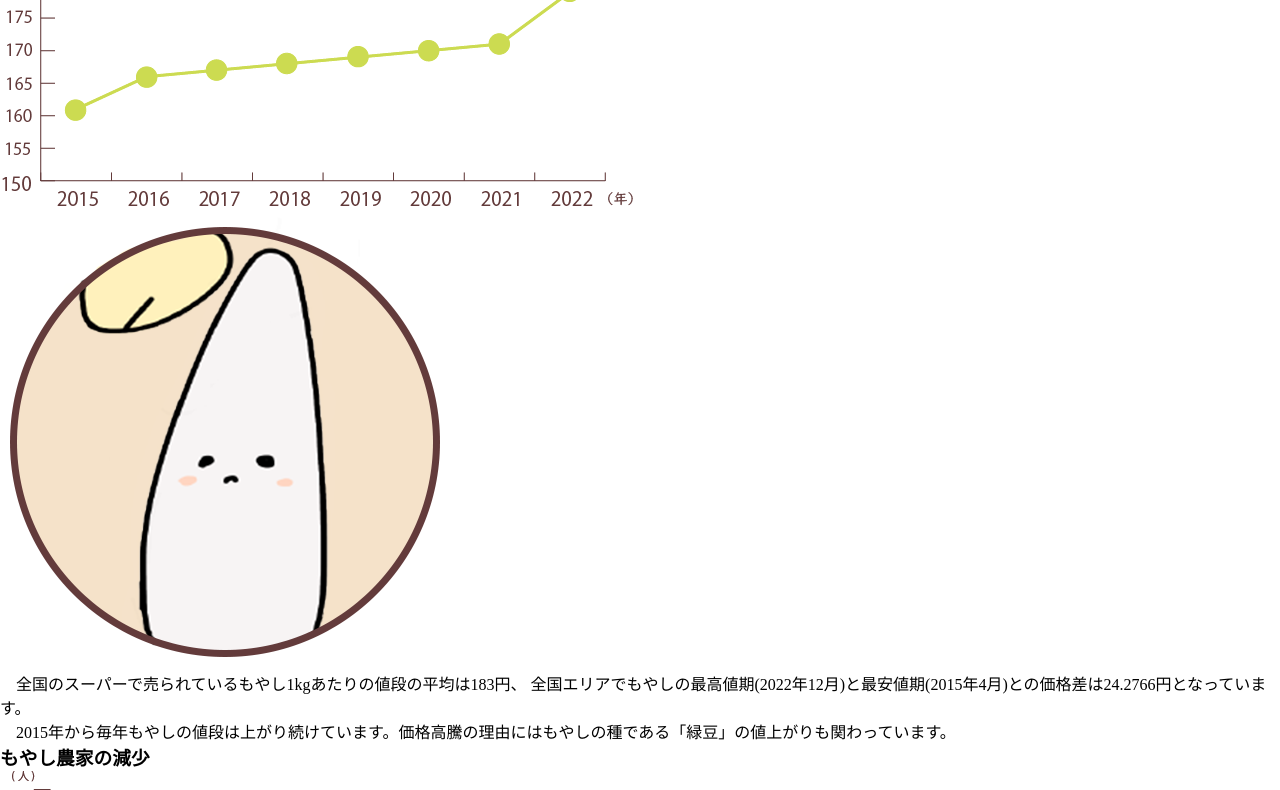
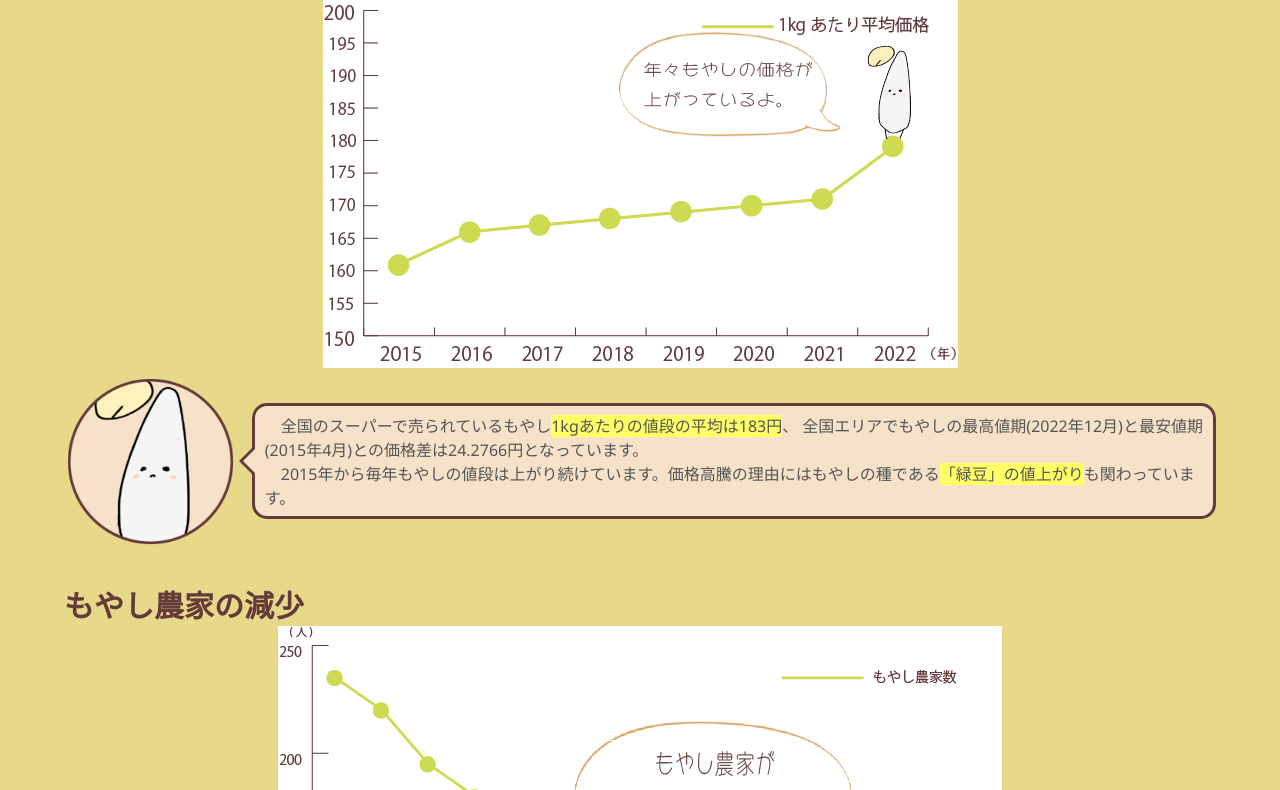
Before and after one commit to yoshidasen/hackathon2023_A, a plain HTML site: page farmer.html in a window 1280 px wide. Shown: the part 353-1143 px from the top of the page. Drawn offline with Linux system fonts and the light colour scheme; some packages are replaced by stand-ins of ours.

Commit message:
head内linkの修正をしました。

```diff
--- a/farmer.html
+++ b/farmer.html
@@ -5,7 +5,7 @@
     <meta http-equiv="X-UA-Compatible" content="IE=edge">
     <meta name="viewport" content="width=device-width, initial-scale=1.0">
     <title>消えゆく もやし屋。</title>
-    <link rel="stylesheet" href="./css/style.css">
+    <link rel="stylesheet" href="./css/farmer_style.css">
     <link rel="stylesheet" href="https://unpkg.com/ress/dist/ress.min.css">
 </head>
 <body class="farmer_body">
```
Also changed, not shown: index.html (+1 -1 lines).
